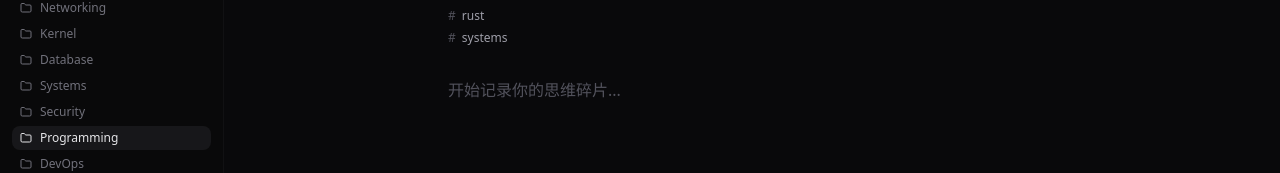
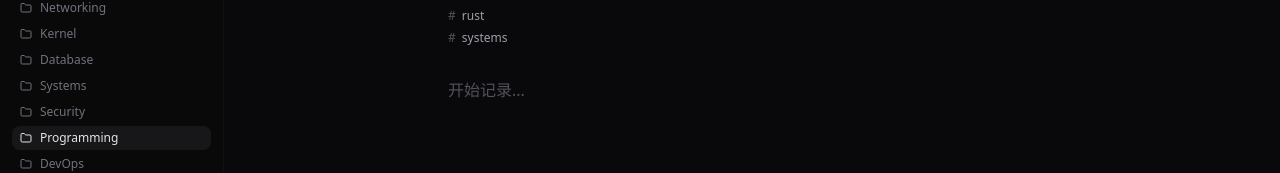
Before and after one commit to zbb88888/aicatpin, a React (Vite) app: page / in a window 1280 px wide. Shown: the part 120-293 px from the top of the page. Built offline with nearby package versions, Linux system fonts and the light colour scheme.

Commit message:
更新编辑器占位符：从'开始记录你的思维碎片'改为'开始记录'

```diff
--- a/src/components/editor/CatPinEditor.tsx
+++ b/src/components/editor/CatPinEditor.tsx
@@ -34,7 +34,7 @@ export interface CatPinEditorProps {
 export function CatPinEditor({
   content = '',
   onChange,
-  placeholder = '开始记录你的思维碎片...',
+  placeholder = '开始记录...',
   autoFocus = true,
   editable = true,
   className,
--- a/src/components/layout/MainLayout.tsx
+++ b/src/components/layout/MainLayout.tsx
@@ -481,7 +481,7 @@ export function MainLayout() {
             <CatPinEditor
               content={content}
               onChange={setContent}
-              placeholder="开始记录你的思维碎片..."
+              placeholder="开始记录..."
               height="auto"
               className="border-0 bg-transparent"
             />
```
